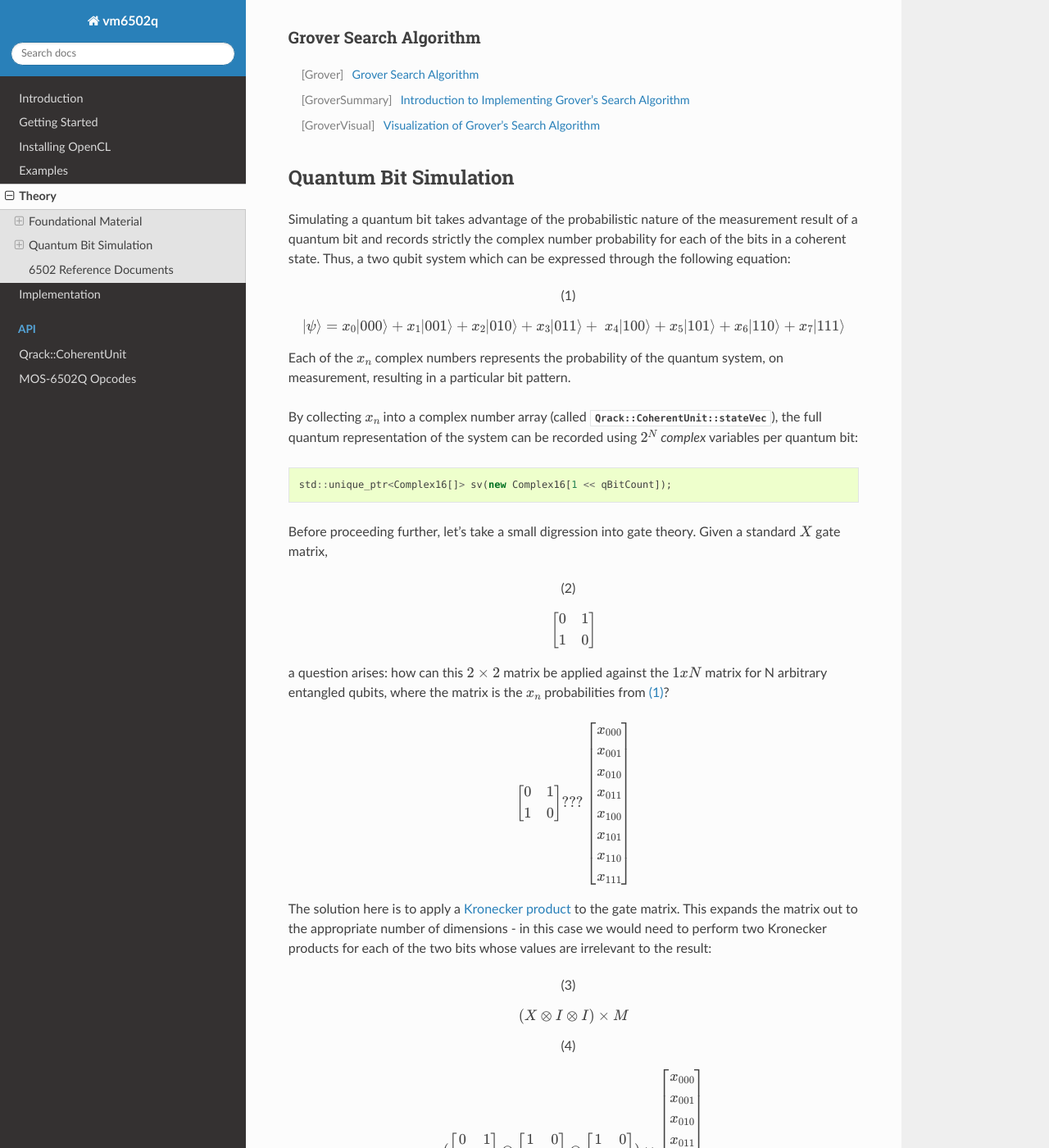
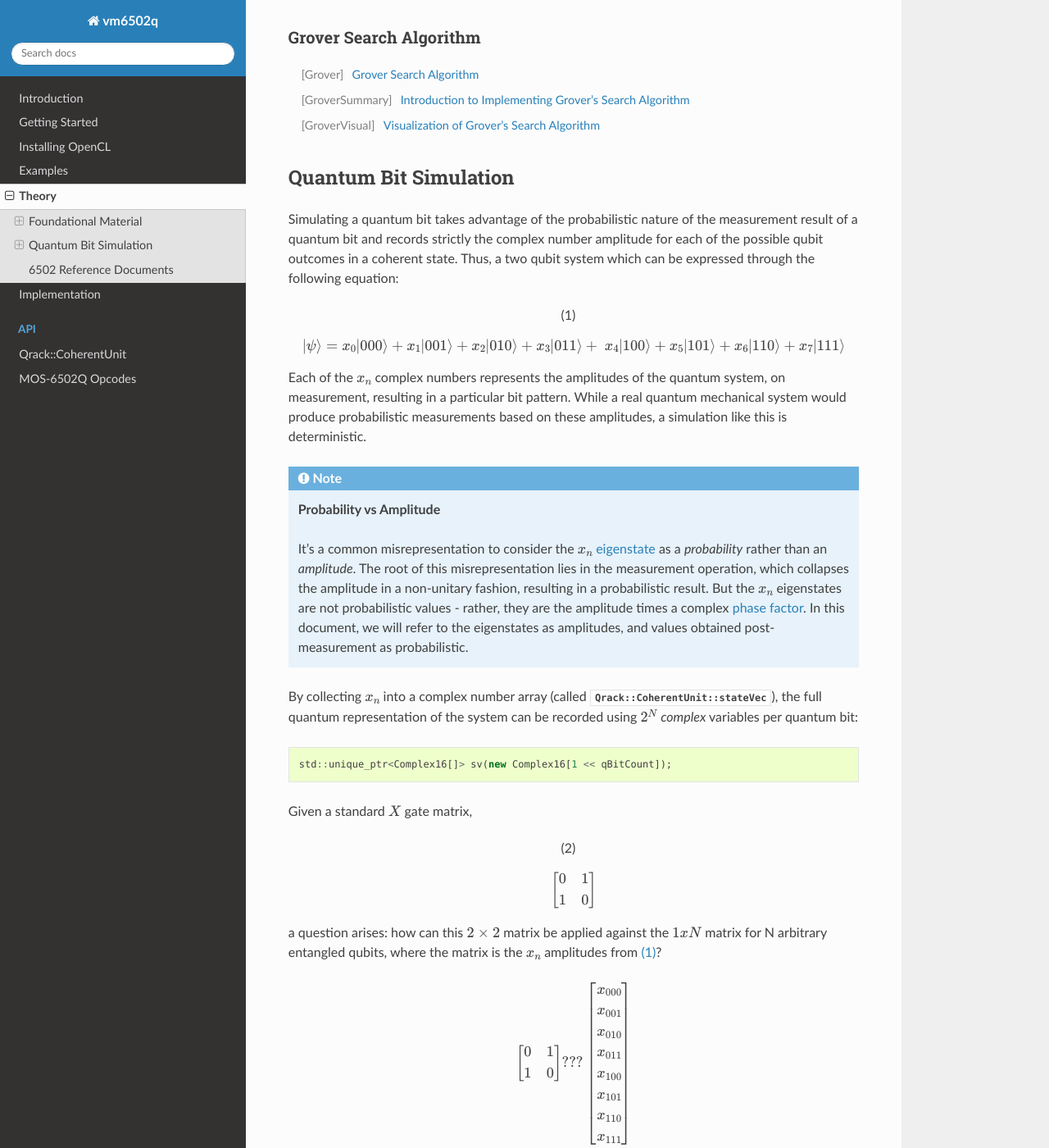
Before and after one commit to vm6502q/qrack.github.io, a Sphinx documentation site: the page built from docs/theory.rst, in a window 1280 px wide and 1400 px high, scrolled down 630 px. Shown: the whole window at 82% size. Built offline with Sphinx 7.4.7 and the Read the Docs theme 2.0.0, drawn with Linux system fonts in a browser that asks for light colours; some of the changed text lies outside the part shown.

Commit message:
Convert probability to amplitude

```diff
--- a/docs/theory.rst
+++ b/docs/theory.rst
@@ -27,15 +27,19 @@ Grover Search Algorithm
 Quantum Bit Simulation
 ----------------------
 
-Simulating a quantum bit takes advantage of the probabilistic nature of the measurement result of a quantum bit and records strictly the complex number probability for each of the bits in a coherent state.  Thus, a two qubit system which can be expressed through the following equation:
+Simulating a quantum bit takes advantage of the probabilistic nature of the measurement result of a quantum bit and records strictly the complex number amplitude for each of the possible qubit outcomes in a coherent state.  Thus, a two qubit system which can be expressed through the following equation:
 
 .. math::
-   :label: 3qb_prob
+   :label: 3qb_amp
 
     \lvert\psi\rangle = x_0 \lvert 000\rangle + x_1 \lvert 001\rangle + x_2 \lvert 010\rangle + x_3 \lvert 011\rangle + \
                         x_4 \lvert 100\rangle + x_5 \lvert 101\rangle + x_6 \lvert 110\rangle + x_7 \lvert 111\rangle
 
-Each of the :math:`x_n` complex numbers represents the probability of the quantum system, on measurement, resulting in a particular bit pattern.
+Each of the :math:`x_n` complex numbers represents the amplitudes of the quantum system, on measurement, resulting in a particular bit pattern.  While a real quantum mechanical system would produce probabilistic measurements based on these amplitudes, a simulation like this is deterministic.
+
+.. note:: **Probability vs Amplitude**
+
+	It's a common misrepresentation to consider the :math:`x_n` `eigenstate <http://farside.ph.utexas.edu/teaching/qmech/Quantum/node40.html>`_ as a *probability* rather than an *amplitude*.  The root of this misrepresentation lies in the measurement operation, which collapses the amplitude in a non-unitary fashion, resulting in a probabilistic result.  But the :math:`x_n` eigenstates are not probabilistic values - rather, they are the amplitude times a complex `phase factor <https://en.wikipedia.org/wiki/Phase_factor>`_.  In this document, we will refer to the eigenstates as amplitudes, and values obtained post-measurement as probabilistic.
 
 By collecting :math:`x_n` into a complex number array (called :cpp:member:`Qrack::CoherentUnit::stateVec`), the full quantum representation of the system can be recorded using :math:`2^N` *complex* variables per quantum bit:
 
@@ -43,7 +47,7 @@ By collecting :math:`x_n` into a complex number array (called :cpp:member:`Qrack
 
     std::unique_ptr<Complex16[]> sv(new Complex16[1 << qBitCount]);
 
-Before proceeding further, let's take a small digression into gate theory.  Given a standard :math:`X` gate matrix,
+Given a standard :math:`X` gate matrix,
 
 .. math::
     :label: x_gate
@@ -53,7 +57,7 @@ Before proceeding further, let's take a small digression into gate theory.  Give
       1 & 0
     \end{bmatrix}
 
-a question arises: how can this :math:`2\times2` matrix be applied against the :math:`1xN` matrix for N arbitrary entangled qubits, where the matrix is the :math:`x_n` probabilities from :eq:`3qb_prob`?
+a question arises: how can this :math:`2\times2` matrix be applied against the :math:`1xN` matrix for N arbitrary entangled qubits, where the matrix is the :math:`x_n` amplitudes from :eq:`3qb_amp`?
 
 .. math::
 
@@ -158,9 +162,9 @@ The solution here is to apply a `Kronecker product <https://en.wikipedia.org/wik
       x_{110}
     \end{bmatrix}
 
-The equation :eq:`x_3bit` inverts the probability of the first bit out of three, but leave the second and third bits alone.  Using the identity matrix :math:`I` preserves the probabilities of the :math:`x_{0nn}` and :math:`x_{1nn}` positions.  The expanded matrix in :eq:`x_3bit_3` now has the proper dimensionality to be multiplied directly against the probability matrix.
+The equation :eq:`x_3bit` inverts the amplitudes of the first bit out of three, but leave the second and third bits alone.  Using the identity matrix :math:`I` preserves the amplitudes of the :math:`x_{0nn}` and :math:`x_{1nn}` positions.  The expanded matrix in :eq:`x_3bit_3` now has the proper dimensionality to be multiplied directly against the amplitude matrix.
 
-.. note:: It's important to remember here that, unlike a classical :math:`NOT` which directly inverts a bit, the :math:`X` gate swaps the *probabilities* for the states where the qubit is 1 with the probabilities where the qubit is 0.  So while :math:`x_{000}` and :math:`x_{100}` have particular complex number values, the position in the matrix :math:`M[0]` will always correspond to the probability :math:`x_0` in :eq:`3qb_prob`.  If the value of :math:`M[0]` is :math:`x_{100}`, then the probability of the system, on measurement, resulting in :math:`\rvert000\rangle` is equal to the probability that the system, prior to the :math:`X` gate, would have resulted in :math:`\rvert100\rangle`.  See `Quantum Logic Gates <https://en.wikipedia.org/wiki/Quantum_logic_gate#Circuit_composition_and_entangled_states>`_ for more information.
+.. note:: It's important to remember here that, unlike a classical :math:`NOT` which directly inverts a bit, the :math:`X` gate swaps the *amplitudes* for the states where the qubit is 1 with the amplitudes where the qubit is 0.  So while :math:`x_{000}` and :math:`x_{100}` have particular complex number values, the position in the matrix :math:`M[0]` will always correspond to the amplitude :math:`x_0` in :eq:`3qb_amp`.  If the value of :math:`M[0]` is :math:`x_{100}`, then the amplitude of the system, on measurement, resulting in :math:`\rvert000\rangle` is equal to the amplitude that the system, prior to the :math:`X` gate, would have resulted in :math:`\rvert100\rangle`.  See `Quantum Logic Gates <https://en.wikipedia.org/wiki/Quantum_logic_gate#Circuit_composition_and_entangled_states>`_ for more information.
 
 Implementing this simplistically would, as illustrated above in :eq:`x_3bit_3`, require matrices sized at :math:`2^{2x}`, where :math:`x` is the number of qubits the gate operates on.  This rapidly grows prohibitive in memory usage, and is the primary limitation for simulating quantum systems using classical components.  Happily, these types of matrix operations lend themselves particularly well to both memory optimization as well as parallelization of computational cost.
 
```
